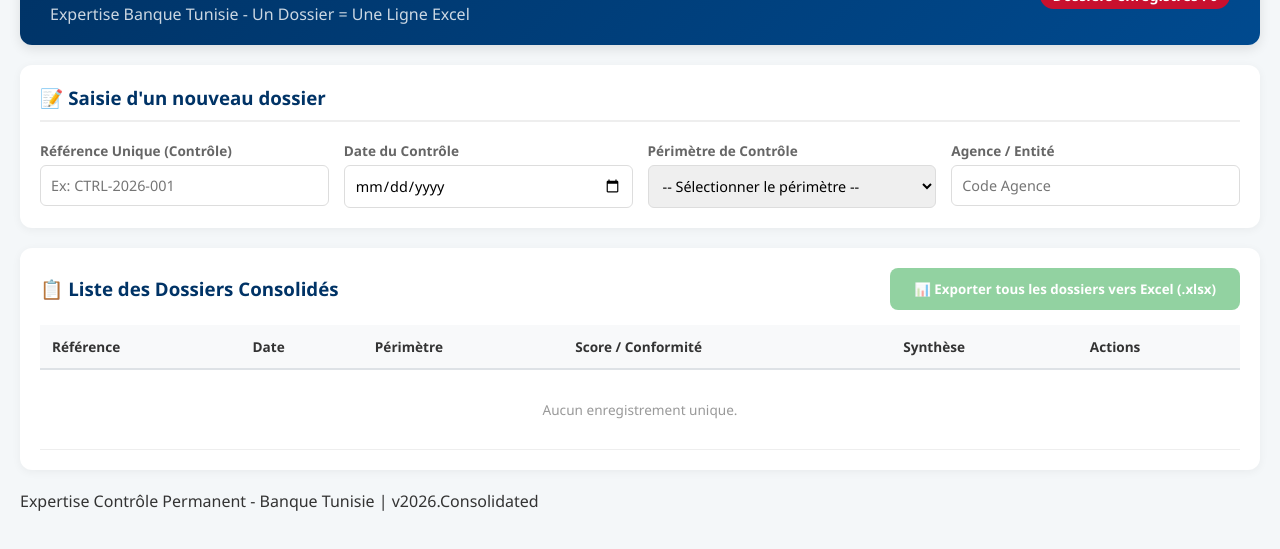
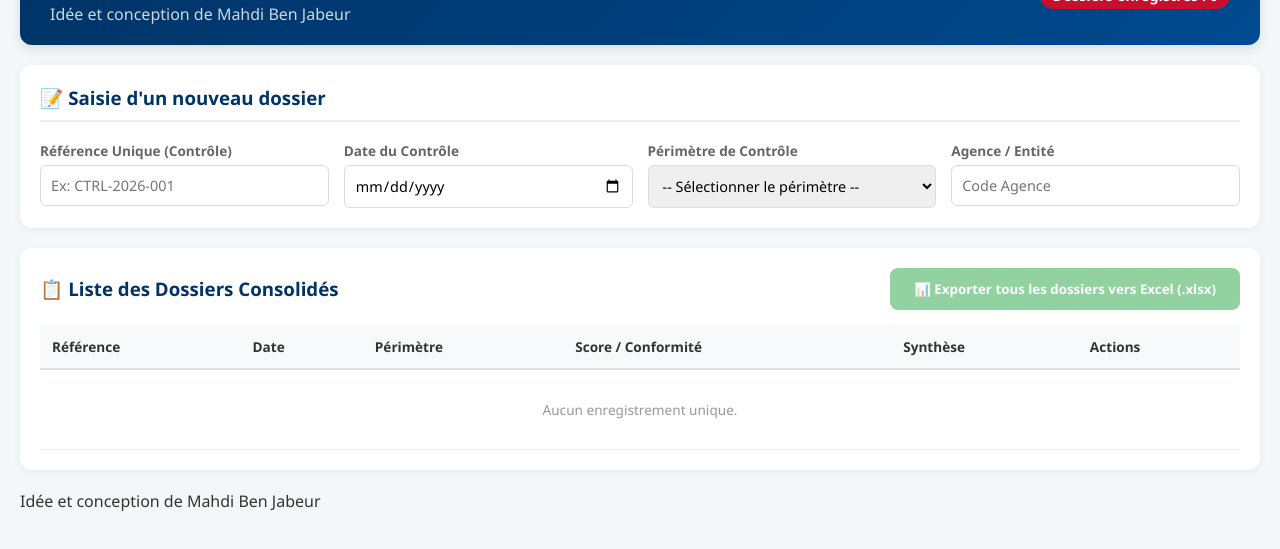
Before and after one commit to mahdijabeur-dot/LCB_FT, a plain HTML site: page index.html in a window 1280 px wide. Shown: the part 75-624 px from the top of the page. Drawn offline with Linux system fonts and the light colour scheme.

Commit message:
Update index.html

```diff
--- a/index.html
+++ b/index.html
@@ -71,7 +71,7 @@
   <div class="header">
     <div>
       <h1>🔐 Consolidation LCB-FT : Enregistrement Unique</h1>
-      <p style="margin:5px 0 0; opacity:0.8;">Expertise Banque Tunisie - Un Dossier = Une Ligne Excel</p>
+      <p style="margin:5px 0 0; opacity:0.8;">Idée et conception de Mahdi Ben Jabeur</p>
     </div>
     <div class="counter">Dossiers enregistrés : <span id="batch-count">0</span></div>
   </div>
@@ -146,8 +146,7 @@
   </div>
 
   <div class="footer">
-    Expertise Contrôle Permanent - Banque Tunisie | v2026.Consolidated
-  </div>
+Idée et conception de Mahdi Ben Jabeur  </div>
 </div>
 
 <script>
```
